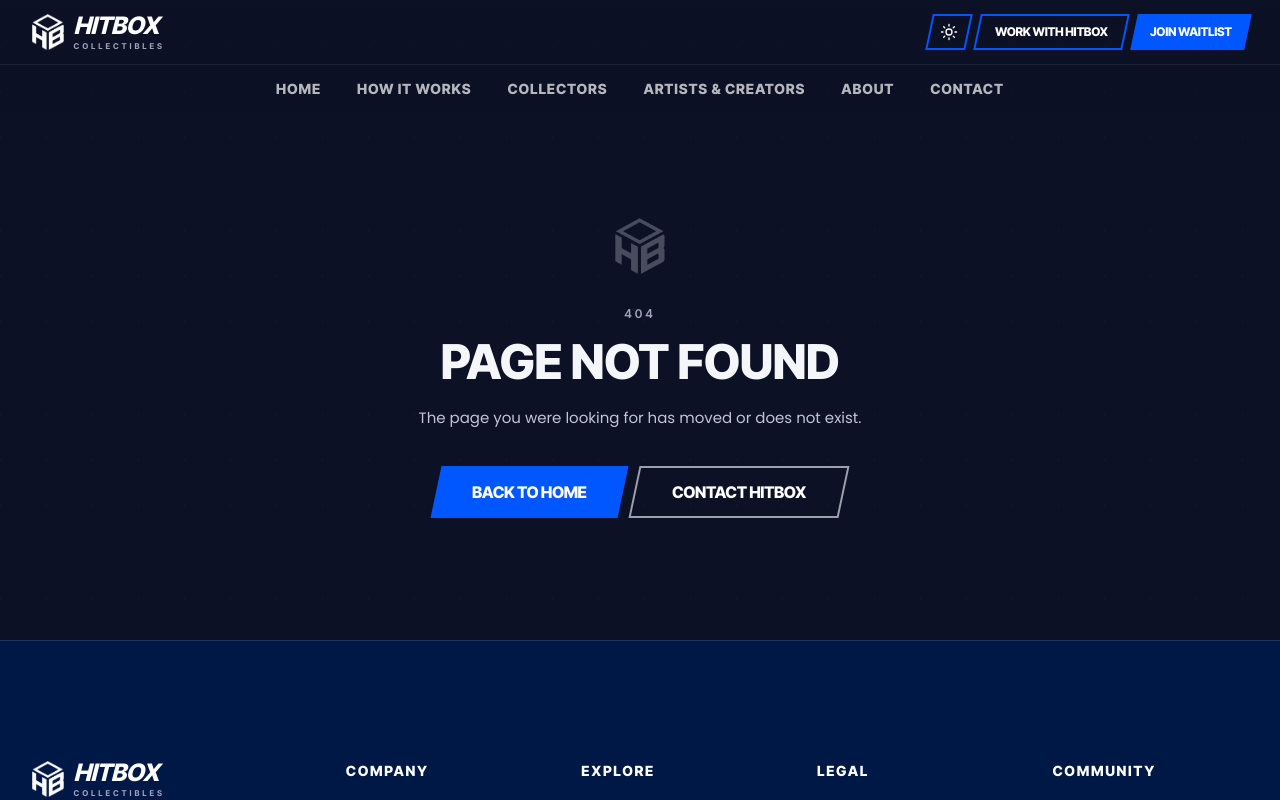
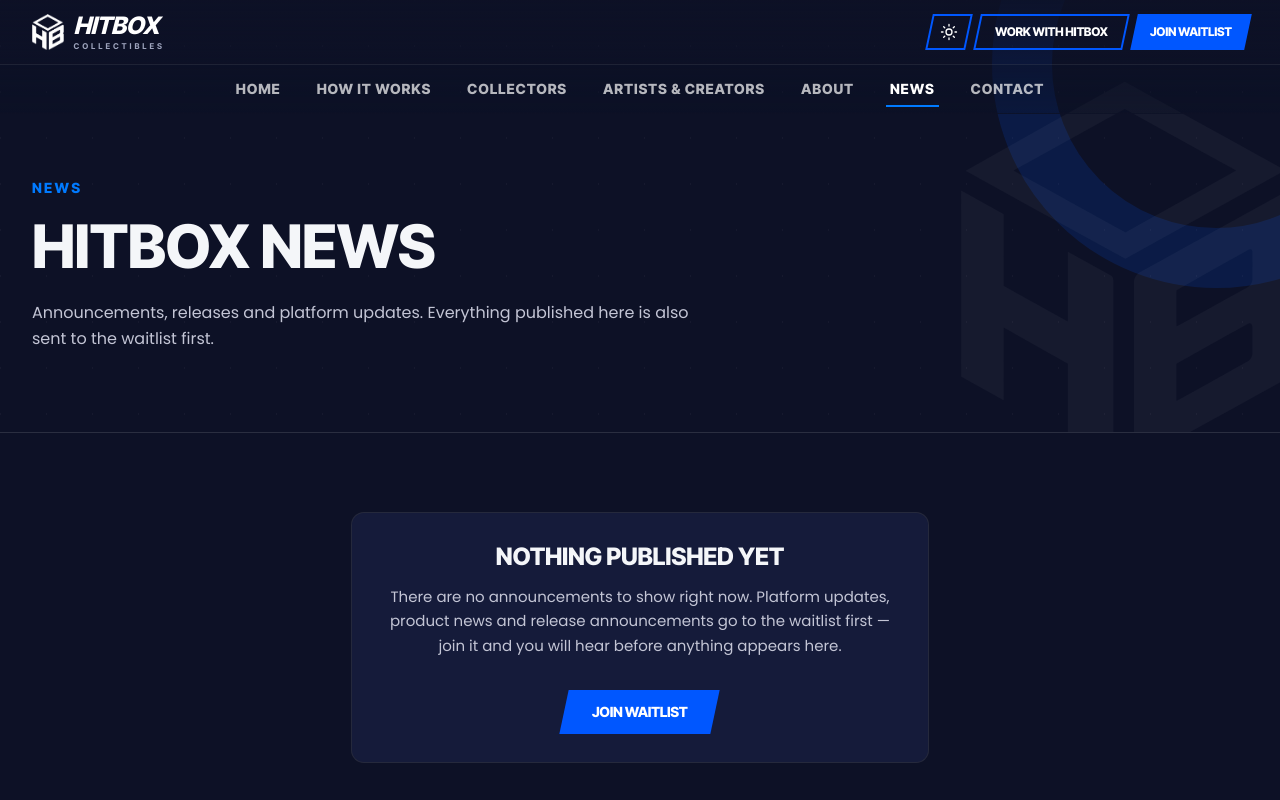
Before and after one commit to Hitbox-Co/hitbox-website, a Next.js app in the folder starter/: page /news in a window 1280 px wide. Before the commit this address had no page. Shown: the top 800 px of the page. Built offline with nearby package versions, Linux system fonts and the light colour scheme.

Commit message:
feat: add News page and integrate news posts into navigation and sitemap

```diff
--- /dev/null
+++ b/starter/src/app/news/page.tsx
@@ -0,0 +1,88 @@
+import type { Metadata } from "next";
+import Link from "next/link";
+
+import { PageHero } from "@/components/layout/PageHero";
+import { CtaSection } from "@/components/sections/CtaSection";
+import { Button } from "@/components/ui/Button";
+import { Card } from "@/components/ui/Card";
+import { Section } from "@/components/ui/Section";
+import { newsPosts } from "@/data/news";
+
+export const metadata: Metadata = {
+  title: "News",
+  description:
+    "Announcements, releases and platform updates from HitBox Collectibles.",
+};
+
+export default function NewsPage() {
+  return (
+    <>
+      <PageHero
+        eyebrow="News"
+        title="HitBox news"
+        body="Announcements, releases and platform updates. Everything published here is also sent to the waitlist first."
+      />
+
+      <Section>
+        {newsPosts.length > 0 ? (
+          <ul className="grid gap-4 sm:grid-cols-2 lg:grid-cols-3">
+            {newsPosts.map((post) => {
+              const body = (
+                <>
+                  <div className="flex flex-wrap items-center gap-3">
+                    <time className="font-body text-xs text-subtle">{post.date}</time>
+                    {post.tag ? (
+                      <span className="rounded-full border border-line px-2.5 py-0.5 font-display text-[10px] font-extrabold uppercase tracking-[0.18em] text-brand-bright">
+                        {post.tag}
+                      </span>
+                    ) : null}
+                  </div>
+
+                  <h2 className="mt-3 text-lg leading-tight">{post.title}</h2>
+                  <p className="mt-2 font-body text-sm leading-relaxed text-muted">
+                    {post.excerpt}
+                  </p>
+                </>
+              );
+
+              return (
+                <li key={post.id}>
+                  {post.href ? (
+                    <Link href={post.href} className="block h-full">
+                      <Card interactive className="h-full">
+                        {body}
+                      </Card>
+                    </Link>
+                  ) : (
+                    <Card className="h-full">{body}</Card>
+                  )}
+                </li>
+              );
+            })}
+          </ul>
+        ) : (
+          /* No invented headlines. The page states plainly that nothing has
+             been published and points at the channel that gets updates first. */
+          <Card className="mx-auto max-w-xl text-center">
+            <h2 className="text-xl sm:text-2xl">Nothing published yet</h2>
+            <p className="mt-3 font-body text-[15px] leading-relaxed text-muted">
+              There are no announcements to show right now. Platform updates, product news and
+              release announcements go to the waitlist first — join it and you will hear before
+              anything appears here.
+            </p>
+            <Button href="/join-waitlist" className="mt-8">
+              Join Waitlist
+            </Button>
+          </Card>
+        )}
+      </Section>
+
+      <CtaSection
+        title="Be first to hear"
+        body="Join the waitlist for platform updates, product news and release announcements."
+        primary={{ label: "Join Waitlist", href: "/join-waitlist" }}
+        secondary={{ label: "Contact HitBox", href: "/contact" }}
+      />
+    </>
+  );
+}
--- a/starter/src/app/sitemap.ts
+++ b/starter/src/app/sitemap.ts
@@ -13,6 +13,7 @@
   { path: "/for-artists", priority: 0.9 },
   { path: "/join-waitlist", priority: 0.9 },
   { path: "/about", priority: 0.8 },
+  { path: "/news", priority: 0.7 },
   { path: "/work-with-hitbox", priority: 0.8 },
   { path: "/work-with-hitbox/artist-inquiry", priority: 0.7 },
   { path: "/work-with-hitbox/business-partner-inquiry", priority: 0.7 },
--- a/starter/src/components/layout/MobileNav.tsx
+++ b/starter/src/components/layout/MobileNav.tsx
@@ -37,7 +37,7 @@
         onClick={() => setOpen(true)}
         aria-label="Open menu"
         aria-expanded={open}
-        className="grid size-10 place-items-center rounded-[4px] text-fg transition-colors hover:bg-fg/10 xl:hidden"
+        className="grid size-10 place-items-center rounded-[4px] text-fg transition-colors hover:bg-fg/10 lg:hidden"
       >
         <MenuIcon className="size-6" />
       </button>
@@ -47,7 +47,7 @@
         aria-modal="true"
         aria-label="Site menu"
         className={cn(
-          "fixed inset-0 z-100 flex flex-col bg-ink transition-opacity duration-200 xl:hidden",
+          "fixed inset-0 z-100 flex flex-col bg-ink transition-opacity duration-200 lg:hidden",
           open ? "opacity-100" : "pointer-events-none opacity-0",
         )}
       >
--- a/starter/src/components/layout/SiteHeader.tsx
+++ b/starter/src/components/layout/SiteHeader.tsx
@@ -37,14 +37,14 @@
 
           <div className="flex items-center gap-2">
             <ThemeToggle />
-            <Button
-              href={headerActions.secondary.href}
-              variant="brandOutline"
-              size="sm"
-              className="hidden sm:inline-flex"
-            >
-              {headerActions.secondary.label}
-            </Button>
+            {/* The wrapper carries the breakpoint, not the Button: Button's
+                own `inline-flex` and a `hidden` class are both display
+                utilities, and `inline-flex` wins, so the button never hid. */}
+            <span className="hidden sm:inline-flex">
+              <Button href={headerActions.secondary.href} variant="brandOutline" size="sm">
+                {headerActions.secondary.label}
+              </Button>
+            </span>
             <Button href={headerActions.primary.href} size="sm">
               {headerActions.primary.label}
             </Button>
@@ -54,7 +54,7 @@
 
       <div
         className={cn(
-          "hidden border-t border-line/60 xl:block",
+          "hidden border-t border-line/60 lg:block",
           scrolled ? "bg-ink/60" : "bg-ink/30",
         )}
       >
--- a/starter/src/data/navigation.ts
+++ b/starter/src/data/navigation.ts
@@ -8,6 +8,7 @@
   { label: "Collectors", href: "/for-collectors" },
   { label: "Artists & Creators", href: "/for-artists" },
   { label: "About", href: "/about" },
+  { label: "News", href: "/news" },
   { label: "Contact", href: "/contact" },
 ];
 
--- /dev/null
+++ b/starter/src/data/news.ts
@@ -0,0 +1,21 @@
+export type NewsPost = {
+  id: string;
+  title: string;
+  /** Rendered as written, e.g. "12 March 2026" — not parsed or reformatted. */
+  date: string;
+  /** One or two sentences shown on the card. */
+  excerpt: string;
+  /** Where the item leads. Omit while a post has nowhere to link yet. */
+  href?: string;
+  /** Short label such as "Release" or "Platform". */
+  tag?: string;
+};
+
+/**
+ * Announcements, releases and platform updates.
+ *
+ * Intentionally empty — the page renders an honest empty state until there is
+ * something real to publish, rather than shipping invented headlines. Add
+ * entries here and the listing appears on its own.
+ */
+export const newsPosts: NewsPost[] = [];
```
